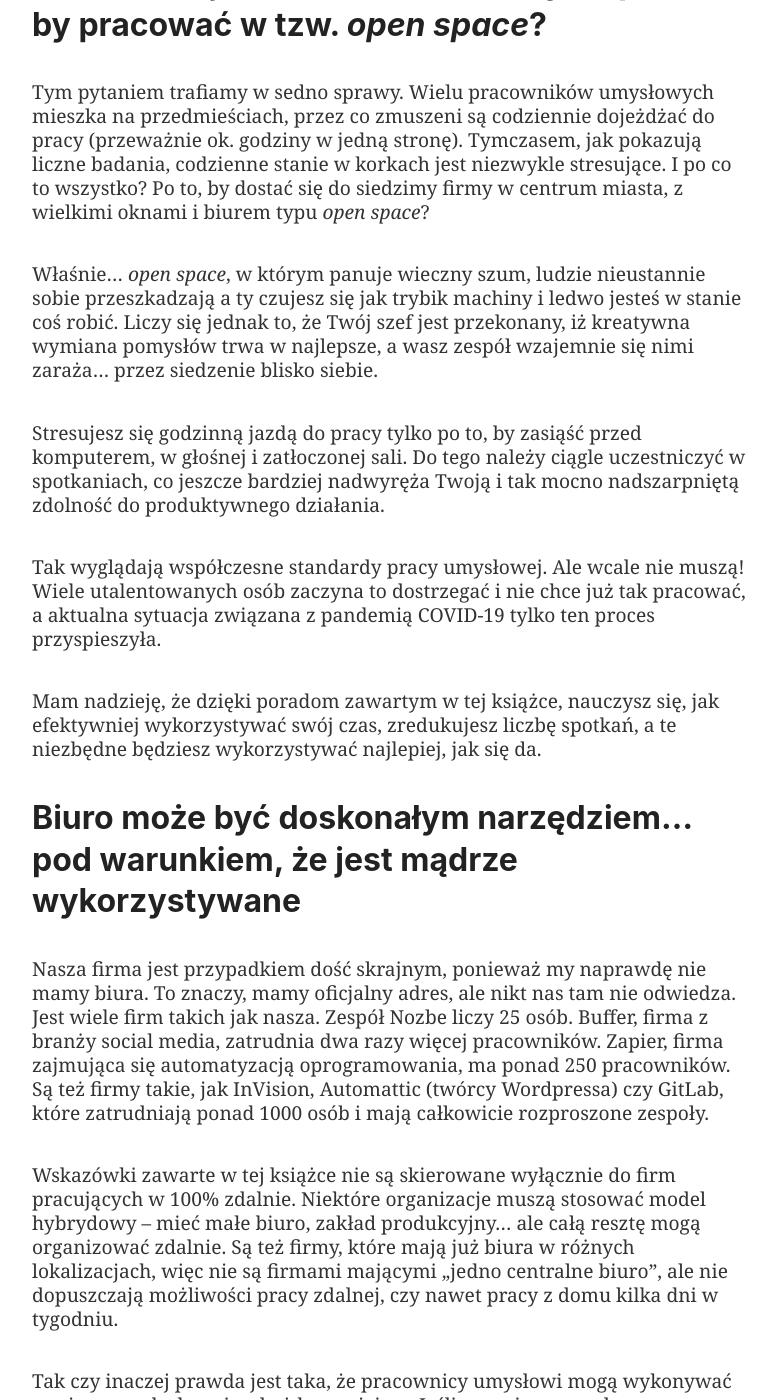
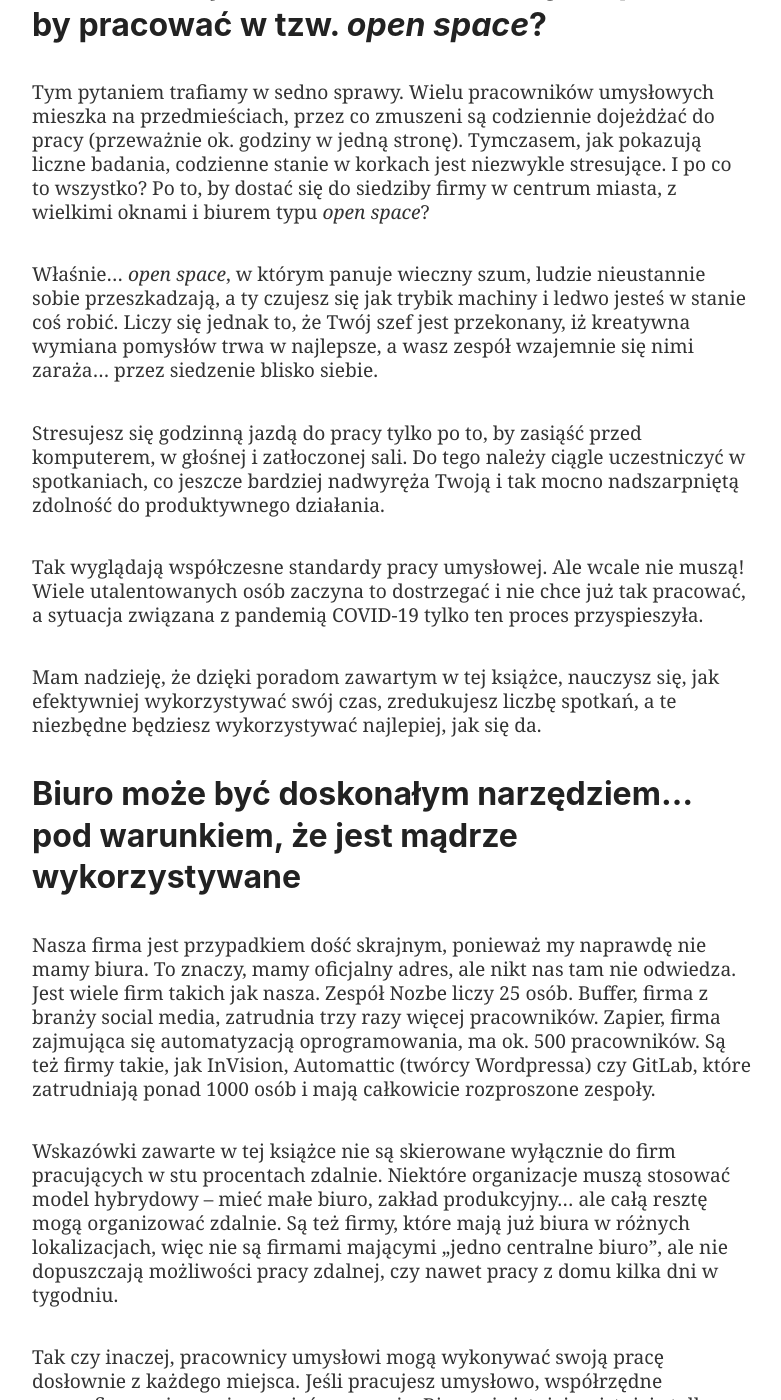
Before and after one commit to Nozbe/NoOffice.org, a Jekyll site: the page built from _pl/future.md, in a window 1280 px wide and 1400 px high, scrolled down 1659 px. Shown: the whole window, without its empty margins (248-1029 px from the left). Built offline with Jekyll 4.4.1, drawn with Linux system fonts in a browser that asks for light colours; some of the changed text lies outside the part shown.

Commit message:
Update future.md

```diff
--- a/_pl/future.md
+++ b/_pl/future.md
@@ -4,42 +4,42 @@
  - /przyszlosc/
  - /3pl/
 part: intro
-title: Czy mam przyszłość?
+title: Czy to ma przyszłość?
 subtitle: "Czy praca zdalna to przyszłość rynku pracy?"
 ---
 
 * TOC
 {:toc}
 
-Teraz już znasz moją historię i wiesz, jak zrealizowałem swoje marzenie o stylu życia „bez biura”, budując zespół, który nie musi dojeżdżać do siedziby firmy, by wykonywać swoją pracę. Wciąż jednak pozostaje pytanie o przyszłość – czy jest to wyłącznie moja przyszłość, czy przyszłość całego rynku pracy?
+Teraz już znasz moją historię i wiesz, jak zrealizowałem swoje marzenie o stylu życia „bez biura”, czyli #NoOffice, budując zespół, który nie musi dojeżdżać do siedziby firmy, by wykonywać swoją pracę. Wciąż jednak pozostaje pytanie o przyszłość – czy jest to wyłącznie moja przyszłość, czy przyszłość całego rynku pracy?
 
 ## Czy wszyscy rzeczywiście musimy żyć w dużych miastach?
 
 Miasta się rozwijają. W USA, jeśli popatrzymy na 20 najbardziej zaludnionych miast[^1], zobaczymy, że każde z nich rozrosło się jeszcze bardziej w ciągu ostatniej dekady. Tylko Chicago odnotowało wzrost niższy niż 1%, ale niektóre miasta takie, jak Phoenix, San Antonio, Dallas, Austin i Seattle osiągnęły dwucyfrowy wzrost – niektóre nawet o ponad 20%! Czy naprawdę tak musi być?
 
-Prognozuje się, że w 2030 roku na całym świecie będzie 43 megamiast[^2], a każde z nich będzie zamieszkiwane przez ponad 10 mln osób… dlaczego musimy to sobie robić?
+Prognozuje się, że w 2030 roku na całym świecie będą 43 megamiasta[^2], a każde z nich będzie zamieszkiwane przez ponad 10 mln osób… Dlaczego musimy to sobie robić?
 
-Czy nie jest tak, że mamy w końcu technologię pozwalającą na pracę w inny sposób, nie zmuszający ludzi do życia w wielkich metropoliach? Pewnie znajdą się tacy, którzy dobrze czują się w wielkich miastach, ale na pewno nie wszyscy. Poza tym, powinniśmy mieć możliwość wyboru stylu życia. Sam kiedyś mieszkałem w Warszawie. Przeniosłem się do 300-tysięcznego miasta i czuję się tu świetnie.
+Czy nie jest tak, że mamy w końcu technologię pozwalającą na pracę w inny sposób, niezmuszający ludzi do życia w wielkich metropoliach? Pewnie znajdą się tacy, którzy dobrze czują się w wielkich miastach, ale na pewno nie wszyscy. Poza tym, powinniśmy mieć możliwość wyboru stylu życia. Sam kiedyś mieszkałem w Warszawie. Przeniosłem się do 300-tysięcznego miasta i czuję się tu świetnie.
 
 ## No i co z dojeżdżaniem do biura tylko po to, by pracować w tzw. *open space*?
 
-Tym pytaniem trafiamy w sedno sprawy. Wielu pracowników umysłowych mieszka na przedmieściach, przez co zmuszeni są codziennie dojeżdżać do pracy (przeważnie ok. godziny w jedną stronę). Tymczasem, jak pokazują liczne badania, codzienne stanie w korkach jest niezwykle stresujące. I po co to wszystko? Po to, by dostać się do siedzimy firmy w centrum miasta, z wielkimi oknami i biurem typu *open space*?
+Tym pytaniem trafiamy w sedno sprawy. Wielu pracowników umysłowych mieszka na przedmieściach, przez co zmuszeni są codziennie dojeżdżać do pracy (przeważnie ok. godziny w jedną stronę). Tymczasem, jak pokazują liczne badania, codzienne stanie w korkach jest niezwykle stresujące. I po co to wszystko? Po to, by dostać się do siedziby firmy w centrum miasta, z wielkimi oknami i biurem typu *open space*?
 
-Właśnie… *open space*, w którym panuje wieczny szum, ludzie nieustannie sobie przeszkadzają a ty czujesz się jak trybik machiny i ledwo jesteś w stanie coś robić. Liczy się jednak to, że Twój szef jest przekonany, iż kreatywna wymiana pomysłów trwa w najlepsze, a wasz zespół wzajemnie się nimi zaraża… przez siedzenie blisko siebie.
+Właśnie… *open space*, w którym panuje wieczny szum, ludzie nieustannie sobie przeszkadzają, a ty czujesz się jak trybik machiny i ledwo jesteś w stanie coś robić. Liczy się jednak to, że Twój szef jest przekonany, iż kreatywna wymiana pomysłów trwa w najlepsze, a wasz zespół wzajemnie się nimi zaraża… przez siedzenie blisko siebie.
 
 Stresujesz się godzinną jazdą do pracy tylko po to, by zasiąść przed komputerem, w głośnej i zatłoczonej sali. Do tego należy ciągle uczestniczyć w spotkaniach, co jeszcze bardziej nadwyręża Twoją i tak mocno nadszarpniętą zdolność do produktywnego działania.
 
-Tak wyglądają współczesne standardy pracy umysłowej. Ale wcale nie muszą! Wiele utalentowanych osób zaczyna to dostrzegać i nie chce już tak pracować, a aktualna sytuacja związana z pandemią COVID-19 tylko ten proces przyspieszyła.
+Tak wyglądają współczesne standardy pracy umysłowej. Ale wcale nie muszą! Wiele utalentowanych osób zaczyna to dostrzegać i nie chce już tak pracować, a sytuacja związana z pandemią COVID-19 tylko ten proces przyspieszyła.
 
 Mam nadzieję, że dzięki poradom zawartym w tej książce, nauczysz się, jak efektywniej wykorzystywać swój czas, zredukujesz liczbę spotkań, a te niezbędne będziesz wykorzystywać najlepiej, jak się da.
 
 ## Biuro może być doskonałym narzędziem… pod warunkiem, że jest mądrze wykorzystywane
 
-Nasza firma jest przypadkiem dość skrajnym, ponieważ my naprawdę nie mamy biura. To znaczy, mamy oficjalny adres, ale nikt nas tam nie odwiedza. Jest wiele firm takich jak nasza. Zespół Nozbe liczy 25 osób. Buffer, firma z branży social media, zatrudnia dwa razy więcej pracowników. Zapier, firma zajmująca się automatyzacją oprogramowania, ma ponad 250 pracowników. Są też firmy takie, jak InVision, Automattic (twórcy Wordpressa) czy GitLab, które zatrudniają ponad 1000 osób i mają całkowicie rozproszone zespoły.
+Nasza firma jest przypadkiem dość skrajnym, ponieważ my naprawdę nie mamy biura. To znaczy, mamy oficjalny adres, ale nikt nas tam nie odwiedza. Jest wiele firm takich jak nasza. Zespół Nozbe liczy 25 osób. Buffer, firma z branży social media, zatrudnia trzy razy więcej pracowników. Zapier, firma zajmująca się automatyzacją oprogramowania, ma ok. 500 pracowników. Są też firmy takie, jak InVision, Automattic (twórcy Wordpressa) czy GitLab, które zatrudniają ponad 1000 osób i mają całkowicie rozproszone zespoły.
 
-Wskazówki zawarte w tej książce nie są skierowane wyłącznie do firm pracujących w 100% zdalnie. Niektóre organizacje muszą stosować model hybrydowy – mieć małe biuro, zakład produkcyjny… ale całą resztę mogą organizować zdalnie. Są też firmy, które mają już biura w różnych lokalizacjach, więc nie są firmami mającymi „jedno centralne biuro”, ale nie dopuszczają możliwości pracy zdalnej, czy nawet pracy z domu kilka dni w tygodniu.
+Wskazówki zawarte w tej książce nie są skierowane wyłącznie do firm pracujących w stu procentach zdalnie. Niektóre organizacje muszą stosować model hybrydowy – mieć małe biuro, zakład produkcyjny… ale całą resztę mogą organizować zdalnie. Są też firmy, które mają już biura w różnych lokalizacjach, więc nie są firmami mającymi „jedno centralne biuro”, ale nie dopuszczają możliwości pracy zdalnej, czy nawet pracy z domu kilka dni w tygodniu.
 
-Tak czy inaczej prawda jest taka, że pracownicy umysłowi mogą wykonywać swoją pracę dosłownie z każdego miejsca. Jeśli pracujesz umysłowo, współrzędne geograficzne nie powinny mieć znaczenia. Biuro nie istnieje – istnieje tylko praca.
+Tak czy inaczej, pracownicy umysłowi mogą wykonywać swoją pracę dosłownie z każdego miejsca. Jeśli pracujesz umysłowo, współrzędne geograficzne nie powinny mieć znaczenia. Biuro nie istnieje – istnieje tylko praca.
 
 ## Łyżka nie istnieje
 
```
Also changed, not shown: other parts of _pl/future.md (+8 -8 lines).
